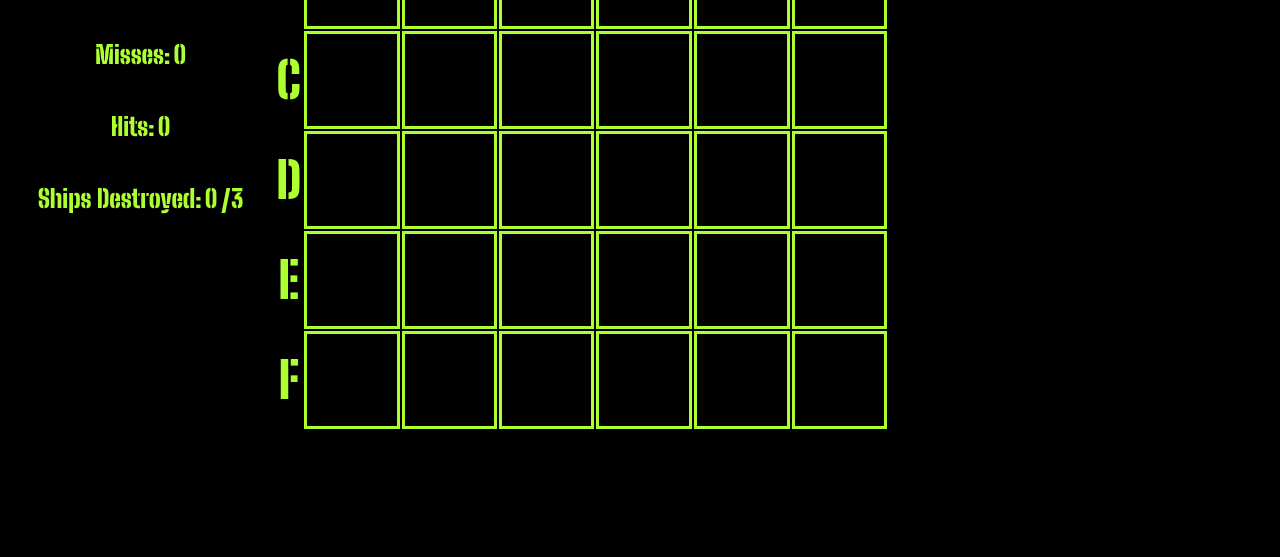
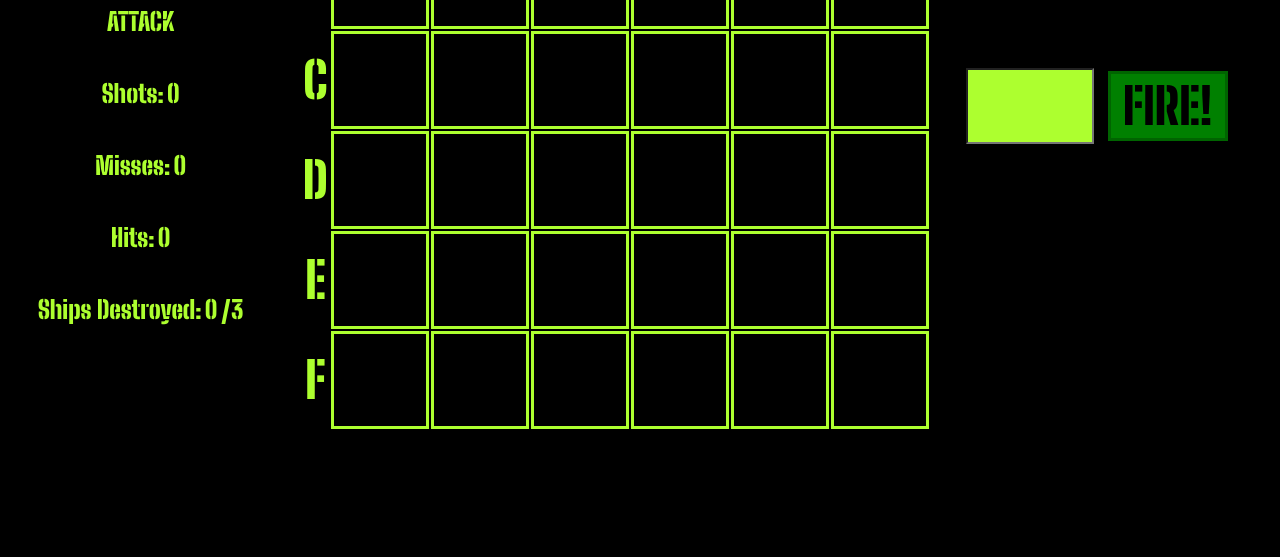
Before and after one commit to gabrielmourare/BattleShip1.0, a plain HTML site: page index.html in a window 1280 px wide. Shown: the part 243-800 px from the top of the page. Drawn offline with Linux system fonts and the light colour scheme.

Commit message:
Add files via upload

```diff
--- a/index.html
+++ b/index.html
@@ -16,9 +16,7 @@
 
     <div class="grid-container">
 
-      <div class="grid-item">
-
-
+        <div class="grid-item fireField">
 
             <h1>BATTLESHIP</h1>
 
@@ -31,19 +29,24 @@
 
             <div class="grid-item">
                 <div class="grid-item">
-                <h3>Shots:</h3> <p id="shots">0</p>
+                    <h3>Shots:</h3>
+                    <p id="shots">0</p>
                 </div>
 
                 <div class="grid-item">
 
-                <h3>Misses:</h3> <p id="misses">0</p>
+                    <h3>Misses:</h3>
+                    <p id="misses">0</p>
                 </div>
 
                 <div class="grid-item">
-                <h3>Hits:</h3> <p id="hits">0</p>
+                    <h3>Hits:</h3>
+                    <p id="hits">0</p>
                 </div>
                 <div class="grid-item">
-                <h3>Ships Destroyed:</h3> <p id="shipsSunk">0</p> <p>/3</p>
+                    <h3>Ships Destroyed:</h3>
+                    <p id="shipsSunk">0</p>
+                    <p>/3</p>
                 </div>
 
             </div>
@@ -55,9 +58,7 @@
 
 
         </div>
-      <div class="grid-item">
-
-
+        <div class="grid-item fireField">
 
             <table>
 
@@ -129,9 +130,11 @@
             </table>
         </div>
 
-        <div class="grid-item">
+        <div class="grid-container">
+            <div class="grid-item fireField">
                 <input type="text" class="field" id="field">
                 <input class="fire" type="button" value="FIRE!" id="fire">
+            </div>
         </div>
 
 
--- a/styles.css
+++ b/styles.css
@@ -51,7 +51,7 @@ table, h1 {
     color: greenyellow;
     font-size: smaller;
     margin-bottom: 0%;
-    margin-right: 10%;
+    margin-right: auto;
 }
 
 h3,p {
@@ -109,3 +109,7 @@ h3,p {
     width: 70px;
 
 }
+
+.fireField {
+    margin: auto auto auto;
+}
```
Lines whose indentation alone changed are shown as unchanged.
